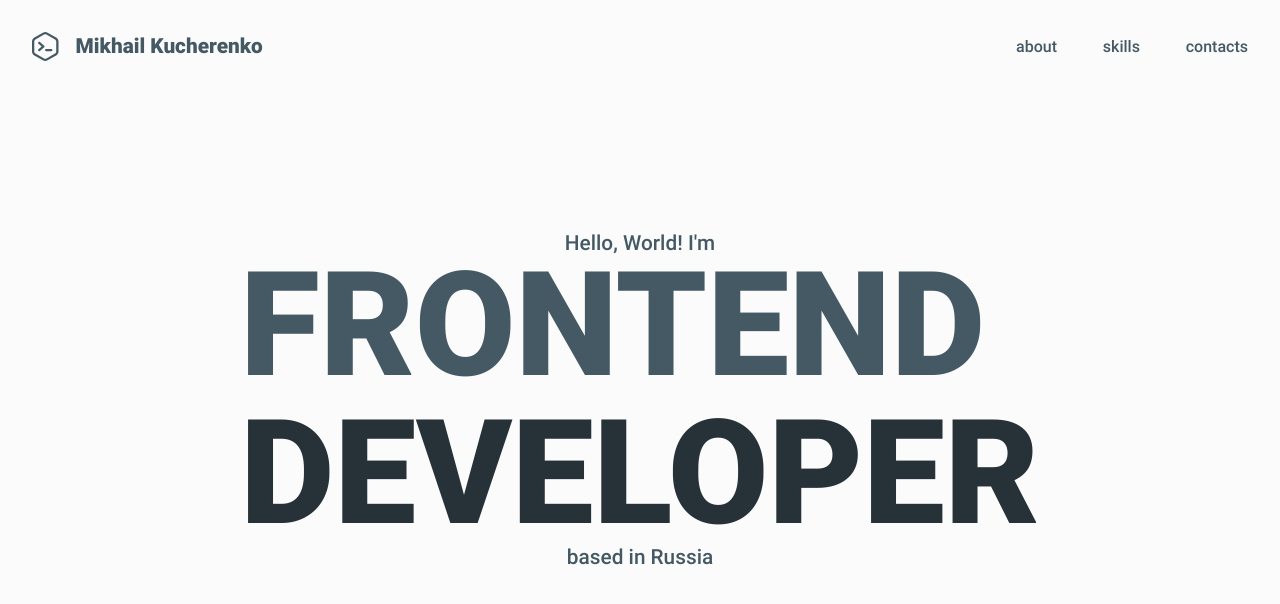
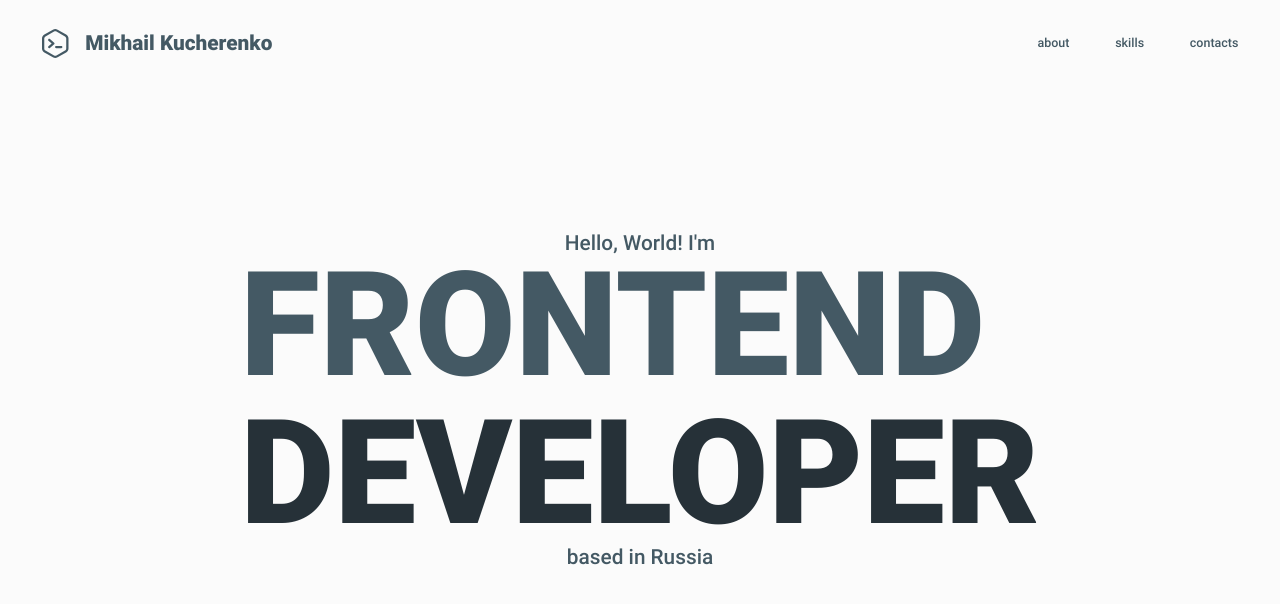
Before and after one commit to alexeevch/kucherenko-site, a Vue app: page / in a window 1280 px wide. Shown: the top 604 px of the page. Built offline with nearby package versions, Linux system fonts and the light colour scheme.

Commit message:
Поправил верстку Header

```diff
--- a/src/components/layouts/HeaderLayout.vue
+++ b/src/components/layouts/HeaderLayout.vue
@@ -27,7 +27,7 @@
   justify-content: space-between;
   align-items: center;
   width: 100vw;
-  padding: 2rem;
+  padding: calc(var(--size-index) * 1.4) calc(var(--size-index) * 2);
 }
 
 .header__logo {
@@ -48,5 +48,6 @@
   display: flex;
   gap: calc(var(--size-index) * 2.2);
   font-weight: 500;
+  font-size: calc(var(--size-index) * 0.6);
 }
 </style>
```
